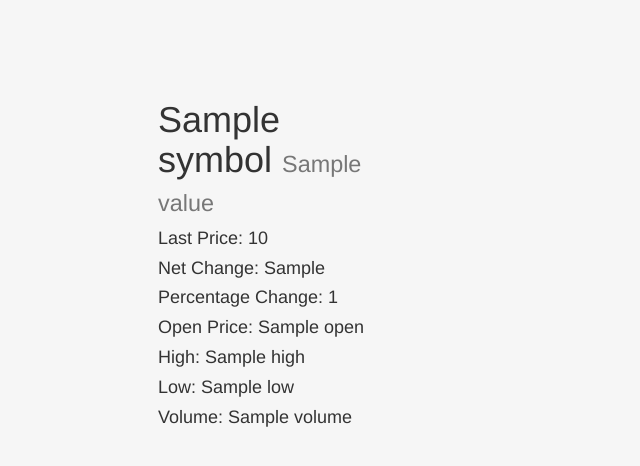
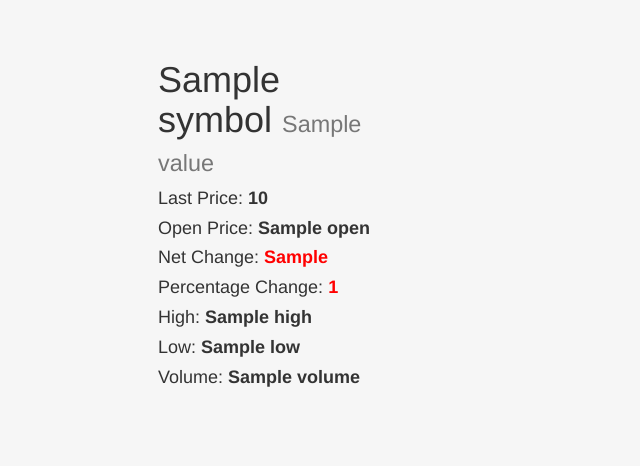
Before and after one commit to guidobonomini/mystock-django, a Django app: template MyStock/stock/templates/stockPrices.html in a window 1280 px wide. Shown: the top 466 px of the page, without its empty margins (0-640 px from the left). Run offline with Django 3.2, Linux system fonts and the light colour scheme; the template is opened without the code that fills it: most values are stand-ins (such as "Sample title", 1, 10 or a date in 2020); some libraries are stand-ins or nearby versions.

Commit message:
Update stockPrices.html

```diff
--- a/MyStock/stock/templates/stockPrices.html
+++ b/MyStock/stock/templates/stockPrices.html
@@ -1,20 +1,25 @@
 {% extends "header.html" %}
 
 {% block content %}
-	<div class="container" style="margin:auto;top:10%;right:0;left:0;position:absolute; width:80%; height:15%; border-radius: 3px;">
+	<div class="container" style="margin:auto;top:5%;right:0;left:0;position:absolute; width:80%; height:15%; border-radius: 3px;">
 		{% for value in stock.results %}
 			{% if forloop.counter|divisibleby:"4"%}
 				<div class="row">
 			{% endif %}
 				<div class="col-md-3">
 					<h1>{{value.symbol}} <small>{{value.name}}</small></h1>
-					<h4>Last Price: {{value.lastPrice}}</h4>
-					<h4>Net Change: {{value.netChange}}</h4>
-					<h4>Percentage Change: {{value.percentChange}}</h4>
-					<h4>Open Price: {{value.open}}</h4>
-					<h4>High: {{value.high}}</h4>
-					<h4>Low: {{value.low}}</h4>
-					<h4>Volume: {{value.volume}}</h4>
+					<h4>Last Price: <strong>{{value.lastPrice}}</strong></h4>
+					<h4>Open Price: <strong>{{value.open}}</strong></h4>
+					{% if value.netChange > 0 %}
+						<h4>Net Change: <strong style="color:green;">+{{value.netChange}}</strong></h4>
+						<h4>Percentage Change: <strong style="color:green;">+{{value.percentChange}}</strong></h4>
+					{% else %}
+						<h4>Net Change: <strong style="color:red;">{{value.netChange}}</strong></h4>
+						<h4>Percentage Change: <strong style="color:red;">{{value.percentChange}}</strong></h4>
+					{% endif %}
+					<h4>High: <strong>{{value.high}}</strong></h4>
+					<h4>Low: <strong>{{value.low}}</strong></h4>
+					<h4>Volume: <strong>{{value.volume}}</strong></h4>
 				</div>
 			{% if forloop.counter|divisibleby:"4"%}
 				</div>
```
